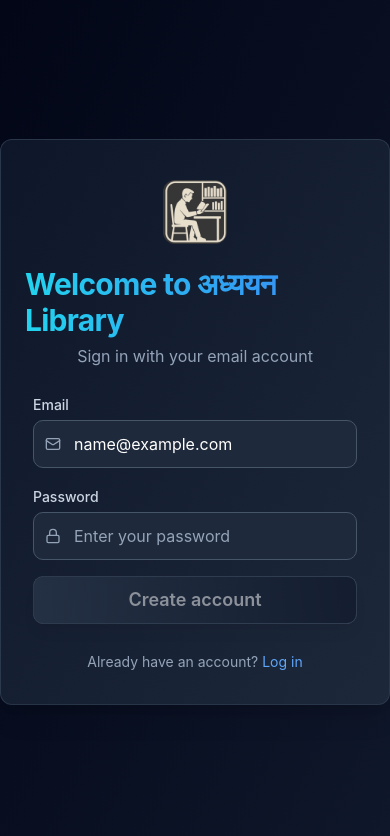
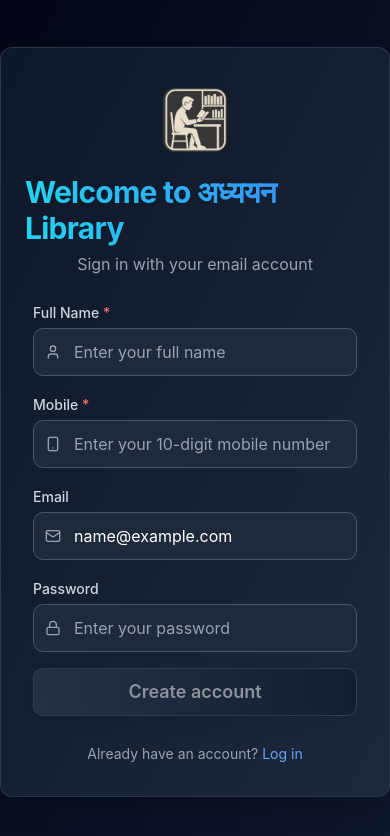
Before and after one commit to natakprabhu/civils-seat-selector-lounge, a React (Vite) app: page / in a window 390 px wide. Both pictures are taken after typing "name@example.com", "Sample123" into the empty fields and a click on the button "Create your account". Shown: the top 836 px of the page. Built offline with nearby package versions, Linux system fonts and the light colour scheme.

Commit message:
feat: Require full name and mobile
Add full name and mobile fields to the user registration form, making them mandatory.

```diff
--- a/src/components/EmailAuthPage.tsx
+++ b/src/components/EmailAuthPage.tsx
@@ -1,9 +1,10 @@
+
 import React, { useState } from "react";
 import { Input } from "@/components/ui/input";
 import { Button } from "@/components/ui/button";
 import { Card, CardHeader, CardContent, CardTitle } from "@/components/ui/card";
 import { toast } from "@/hooks/use-toast";
-import { Mail, Lock, Loader2 } from "lucide-react";
+import { Mail, Lock, Loader2, User, Smartphone } from "lucide-react";
 import { supabase } from "@/integrations/supabase/client";
 
 type Mode = "login" | "signup" | "forgot";
@@ -13,6 +14,8 @@ const EmailAuthPage: React.FC<{ onAuth: () => void }> = ({ onAuth }) => {
   const [loading, setLoading] = useState(false);
   const [email, setEmail] = useState("");
   const [password, setPassword] = useState("");
+  const [fullName, setFullName] = useState("");
+  const [mobile, setMobile] = useState("");
   const [message, setMessage] = useState("");
   const [errorText, setErrorText] = useState<string | null>(null);
 
@@ -56,6 +59,24 @@ const EmailAuthPage: React.FC<{ onAuth: () => void }> = ({ onAuth }) => {
 
     setMessage("");
     setErrorText(null);
+
+    // Validate fullName and mobile in signup mode
+    if (mode === "signup") {
+      if (!fullName.trim()) {
+        setErrorText("Full name is required.");
+        return;
+      }
+      if (!mobile.trim()) {
+        setErrorText("Mobile is required.");
+        return;
+      }
+      // Simple mobile number validation (India format, 10 digits)
+      if (!/^[6-9]\d{9}$/.test(mobile.trim())) {
+        setErrorText("Please enter a valid 10-digit mobile number.");
+        return;
+      }
+    }
+
     setLoading(true);
     try {
       if (mode === "signup") {
@@ -63,7 +84,13 @@ const EmailAuthPage: React.FC<{ onAuth: () => void }> = ({ onAuth }) => {
         const { error } = await supabase.auth.signUp({
           email,
           password,
-          options: { emailRedirectTo: window.location.origin + "/" },
+          options: {
+            emailRedirectTo: window.location.origin + "/",
+            data: {
+              full_name: fullName.trim(),
+              mobile: mobile.trim(),
+            },
+          },
         });
         handleAuthResult({ error });
         if (!error) {
@@ -97,6 +124,10 @@ const EmailAuthPage: React.FC<{ onAuth: () => void }> = ({ onAuth }) => {
     setMessage("");
     setPassword("");
     setErrorText(null);
+    if (mode === "signup") {
+      setFullName("");
+      setMobile("");
+    }
   }, [mode]);
 
   return (
@@ -124,6 +155,48 @@ const EmailAuthPage: React.FC<{ onAuth: () => void }> = ({ onAuth }) => {
               </div>
             )}
             <form onSubmit={handleSubmit} className="space-y-4">
+              {mode === "signup" && (
+                <>
+                  <div>
+                    <label className="text-sm text-slate-300 font-medium">
+                      Full Name <span className="text-red-400">*</span>
+                    </label>
+                    <div className="mt-1 relative">
+                      <User className="absolute left-3 top-1/2 -translate-y-1/2 text-slate-400 w-4 h-4" />
+                      <Input
+                        type="text"
+                        className="pl-10 h-12 text-base bg-slate-800 border-slate-600 text-white"
+                        placeholder="Enter your full name"
+                        value={fullName}
+                        onChange={e => setFullName(e.target.value)}
+                        autoComplete="name"
+                        required
+                        disabled={loading}
+                      />
+                    </div>
+                  </div>
+                  <div>
+                    <label className="text-sm text-slate-300 font-medium">
+                      Mobile <span className="text-red-400">*</span>
+                    </label>
+                    <div className="mt-1 relative">
+                      <Smartphone className="absolute left-3 top-1/2 -translate-y-1/2 text-slate-400 w-4 h-4" />
+                      <Input
+                        type="tel"
+                        className="pl-10 h-12 text-base bg-slate-800 border-slate-600 text-white"
+                        placeholder="Enter your 10-digit mobile number"
+                        value={mobile}
+                        onChange={e => setMobile(e.target.value)}
+                        autoComplete="tel"
+                        required
+                        pattern="[6-9]{1}[0-9]{9}"
+                        disabled={loading}
+                        maxLength={10}
+                      />
+                    </div>
+                  </div>
+                </>
+              )}
               <div>
                 <label className="text-sm text-slate-300 font-medium">
                   Email
@@ -173,7 +246,8 @@ const EmailAuthPage: React.FC<{ onAuth: () => void }> = ({ onAuth }) => {
                 disabled={
                   loading ||
                   !email ||
-                  (mode !== "forgot" && !password)
+                  (mode !== "forgot" && !password) ||
+                  (mode === "signup" && (!fullName || !mobile))
                 }
               >
                 {loading && <Loader2 className="animate-spin mr-2" />}
```
